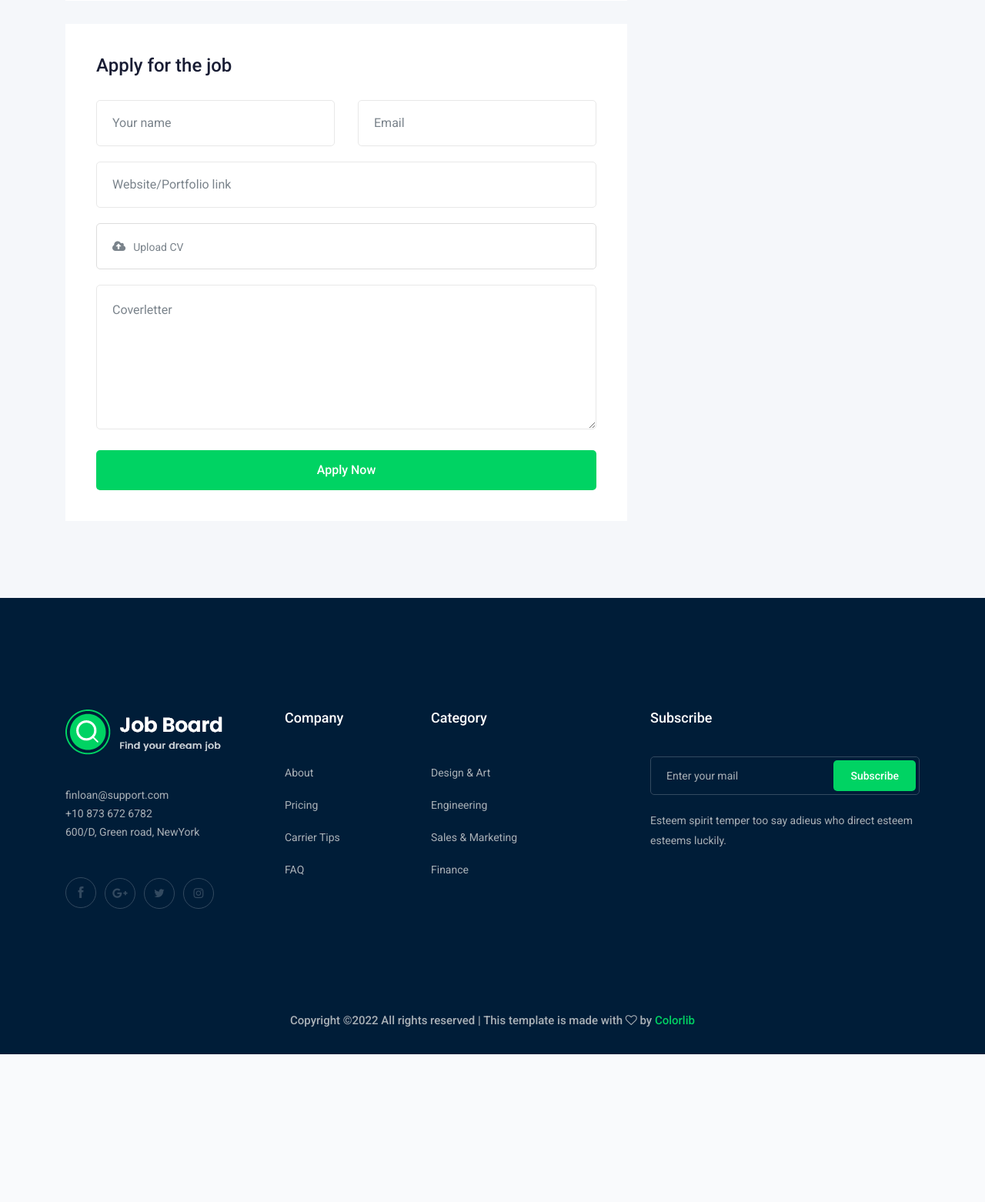
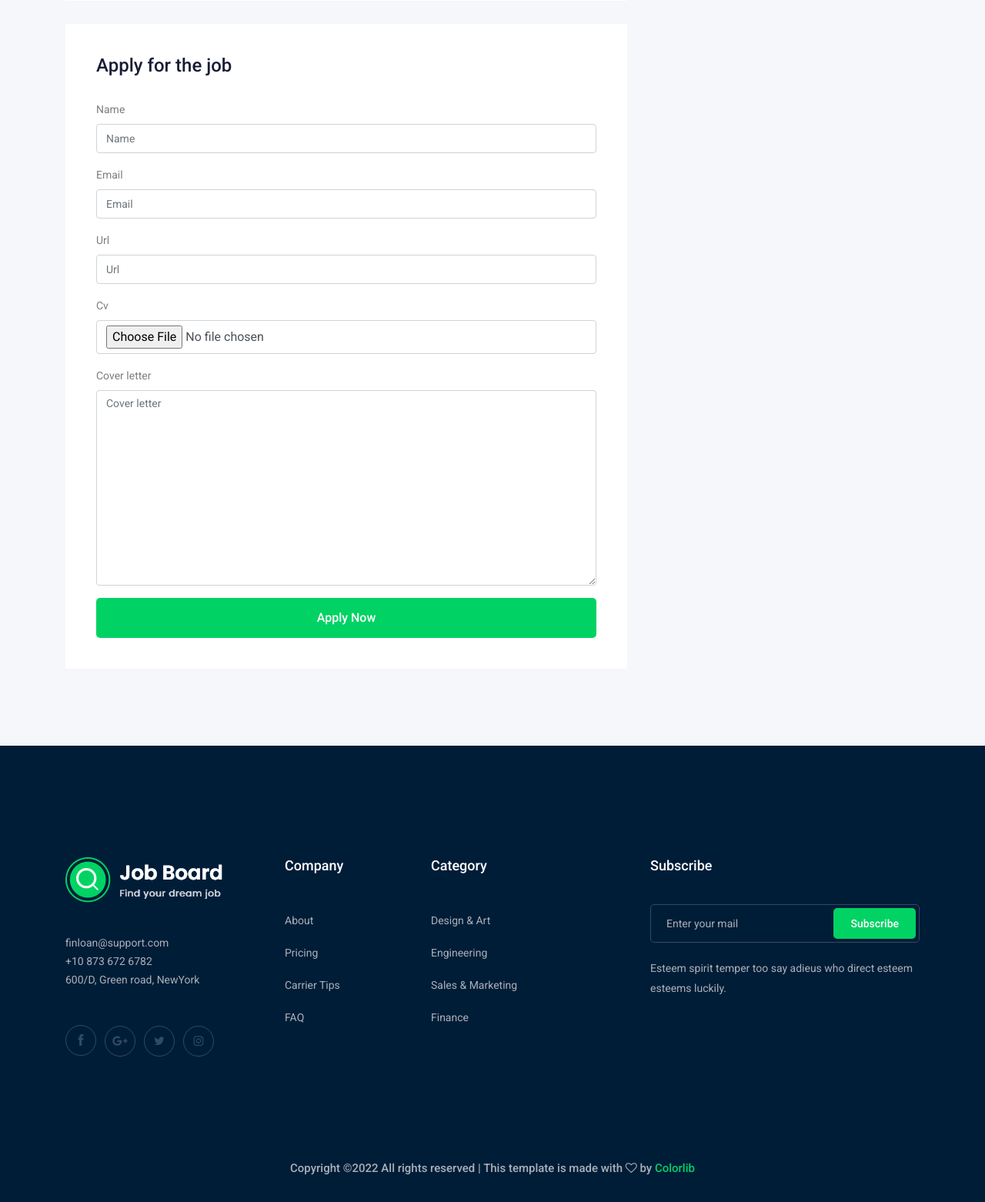
Before and after one commit to Es1amMohamed/Django_Job_Board, a Django app: a page that uses Job/templates/jobs/job_details.html in a window 1280 px wide. Shown: the part 1226-2788 px from the top of the page at 77% size. Before the commit the page ends 2596 px from the top, so only its background shows below. Run offline with Django 4.2, Linux system fonts and the light colour scheme; data comes from the database, SQL or seed files in the repository; both versions use the stored data as it was after the commit; some libraries are stand-ins or nearby versions.

Commit message:
make my forms

```diff
--- a/Job/admin.py
+++ b/Job/admin.py
@@ -4,3 +4,4 @@ from .models import *
 
 admin.site.register(Job)
 admin.site.register(Category)
+admin.site.register(Apply)
--- /dev/null
+++ b/Job/forms.py
@@ -0,0 +1,10 @@
+
+from django import forms
+from .models import *
+
+
+
+class Apply_form(forms.ModelForm):
+    class Meta:
+        model = Apply
+        fields = ['name', 'email','url','cv','cover_letter']
--- a/Job/models.py
+++ b/Job/models.py
@@ -23,7 +23,7 @@ class Job(models.Model):
     salary = models.IntegerField(default= 0)
     experience = models.IntegerField(default=1)
     category = models.ForeignKey('Category', null=True ,blank=True,on_delete= models.CASCADE)
-    slug = models.SlugField(max_length=40 , unique= True , null=True , blank=True)
+    slug = models.SlugField(unique= True , null=True , blank=True,)
     def __str__(self):
         return self.title
 
@@ -36,3 +36,17 @@ class Category(models.Model):
 
     def __str__(self) :
         return self.name
+
+
+class Apply(models.Model):
+    job = models.ForeignKey(Job,related_name= 'apply_job',on_delete=models.CASCADE,default = 1)
+    apply_at = models.DateTimeField(auto_now= True)
+    name = models.CharField(max_length= 50)
+    email = models.EmailField()
+    url = models.URLField()
+    cv = models.FileField(upload_to= 'upload/' )
+    cover_letter = models.TextField(max_length=500)
+
+
+    def __str__(self):
+        return self.name
--- a/Job/templates/jobs/job_details.html
+++ b/Job/templates/jobs/job_details.html
@@ -1,4 +1,5 @@
 {% extends 'base.html' %}
+{% load bootstrap4 %}
 {% block body %}
     <div class="job_details_area">
         <div class="container">
@@ -62,46 +63,12 @@
                     </div>
                     <div class="apply_job_form white-bg">
                         <h4>Apply for the job</h4>
-                        <form action="#">
-                            <div class="row">
-                                <div class="col-md-6">
-                                    <div class="input_field">
-                                        <input type="text" placeholder="Your name">
-                                    </div>
-                                </div>
-                                <div class="col-md-6">
-                                    <div class="input_field">
-                                        <input type="text" placeholder="Email">
-                                    </div>
-                                </div>
-                                <div class="col-md-12">
-                                    <div class="input_field">
-                                        <input type="text" placeholder="Website/Portfolio link">
-                                    </div>
-                                </div>
-                                <div class="col-md-12">
-                                    <div class="input-group">
-                                        <div class="input-group-prepend">
-                                          <button type="button" id="inputGroupFileAddon03"><i class="fa fa-cloud-upload" aria-hidden="true"></i>
-                                          </button>
-                                        </div>
-                                        <div class="custom-file">
-                                          <input type="file" class="custom-file-input" id="inputGroupFile03" aria-describedby="inputGroupFileAddon03">
-                                          <label class="custom-file-label" for="inputGroupFile03">Upload CV</label>
-                                        </div>
-                                      </div>
-                                </div>
-                                <div class="col-md-12">
-                                    <div class="input_field">
-                                        <textarea name="#" id="" cols="30" rows="10" placeholder="Coverletter"></textarea>
-                                    </div>
-                                </div>
-                                <div class="col-md-12">
-                                    <div class="submit_btn">
-                                        <button class="boxed-btn3 w-100" type="submit">Apply Now</button>
-                                    </div>
-                                </div>
-                            </div>
+                        <form  method="POST" enctype='multipart/form-data'>
+                            {% csrf_token %}
+                            {% bootstrap_form form %}
+                            {% buttons %}
+                              <button class = 'boxed-btn3 w-100' type='submit'>Apply Now </button>
+                            {% endbuttons %}
                         </form>
                     </div>
                 </div>
--- a/Job/views.py
+++ b/Job/views.py
@@ -3,6 +3,7 @@ from django.shortcuts import render
 from .models import Job
 from .job_api import Job_Jason
 from rest_framework import viewsets
+from .forms import Apply_form
 
 
 
@@ -20,8 +21,24 @@ def job_list(request):
 
 def job_details(request,slug):
     jobdetails = Job.objects.get(slug=slug)
-    context = {'job':jobdetails}
+
+    if request.method == 'POST':
+        form = Apply_form(request.POST , request.FILES)
+        if form.is_valid():
+            mform = form.save(commit=False)
+            mform.job = jobdetails
+            mform.save()
+
+
+    else:
+            form = Apply_form()
+
+
+    context = {'job':jobdetails , 'form':form}
     return render(request,'jobs/job_details.html',context)
+
+
+
 
 class Jason_Job(viewsets.ModelViewSet):
         queryset = Job.objects.all()
--- a/project/settings.py
+++ b/project/settings.py
@@ -40,6 +40,7 @@ INSTALLED_APPS = [
     ### my apps
     'Job',
     'rest_framework',
+    'bootstrap4',
 ]
 
 MIDDLEWARE = [
@@ -124,6 +125,8 @@ STATICFILES_DIRS = [
 
 ]
 
+MEDIA_ROOT = 'media/'
+
 # Default primary key field type
 # https://docs.djangoproject.com/en/4.0/ref/settings/#default-auto-field
 
--- a/project/urls.py
+++ b/project/urls.py
@@ -30,3 +30,4 @@ urlpatterns = [
 ]
 
 urlpatterns +=static(settings.STATIC_URL, document_root=settings.STATIC_ROOT)
+urlpatterns +=static(settings.MEDIA_URL, document_root=settings.MEDIA_ROOT)
```
Also changed, not shown: Job/migrations/0006_apply.py (added), Job/migrations/0007_rename_applt_at_apply_apply_at_and_more.py (added), Job/migrations/0008_alter_job_slug.py (added), Job/migrations/0009_alter_apply_job.py (added), Job/migrations/0010_alter_apply_job.py (added), Job/migrations/0011_alter_apply_job.py (added), db.sqlite3, media/upload/1.jpg (added), media/upload/2.jpg (added), media/upload/3.jpg (added), 3 other files.
